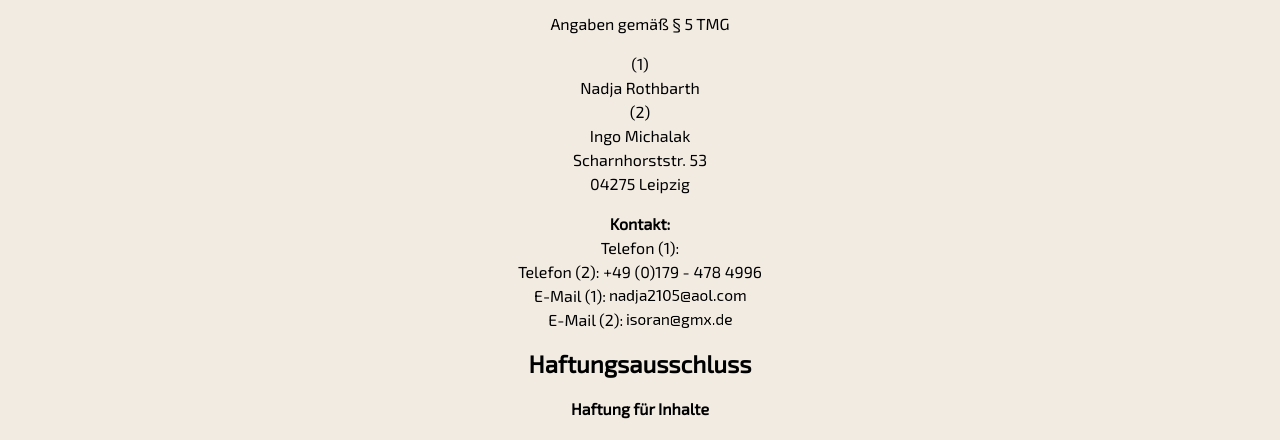
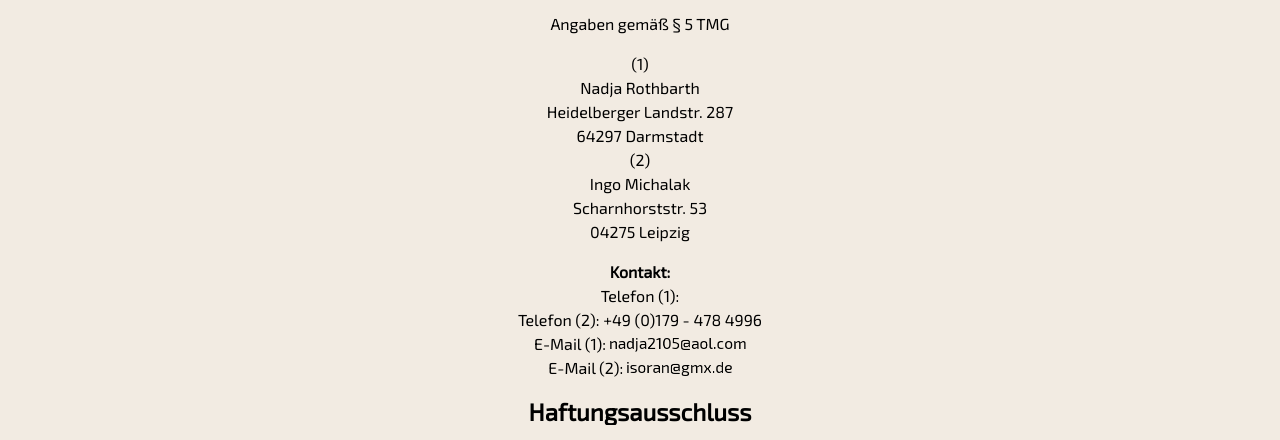
Before and after one commit to boronian/PMK, a plain HTML site: page impressum.html in a window 1280 px wide. Shown: the part 329-769 px from the top of the page. Drawn offline with Linux system fonts and the light colour scheme.

Commit message:
updated impressum

```diff
--- a/impressum.html
+++ b/impressum.html
@@ -58,10 +58,10 @@
 						(1)
 						<br>
 						Nadja Rothbarth
-						<!--br>
-						Musterweg
 						<br>
-						12345 Musterstadt-->
+						Heidelberger Landstr. 287
+						<br>
+						64297 Darmstadt
 						<br>
 						(2)
 						<br>
```
